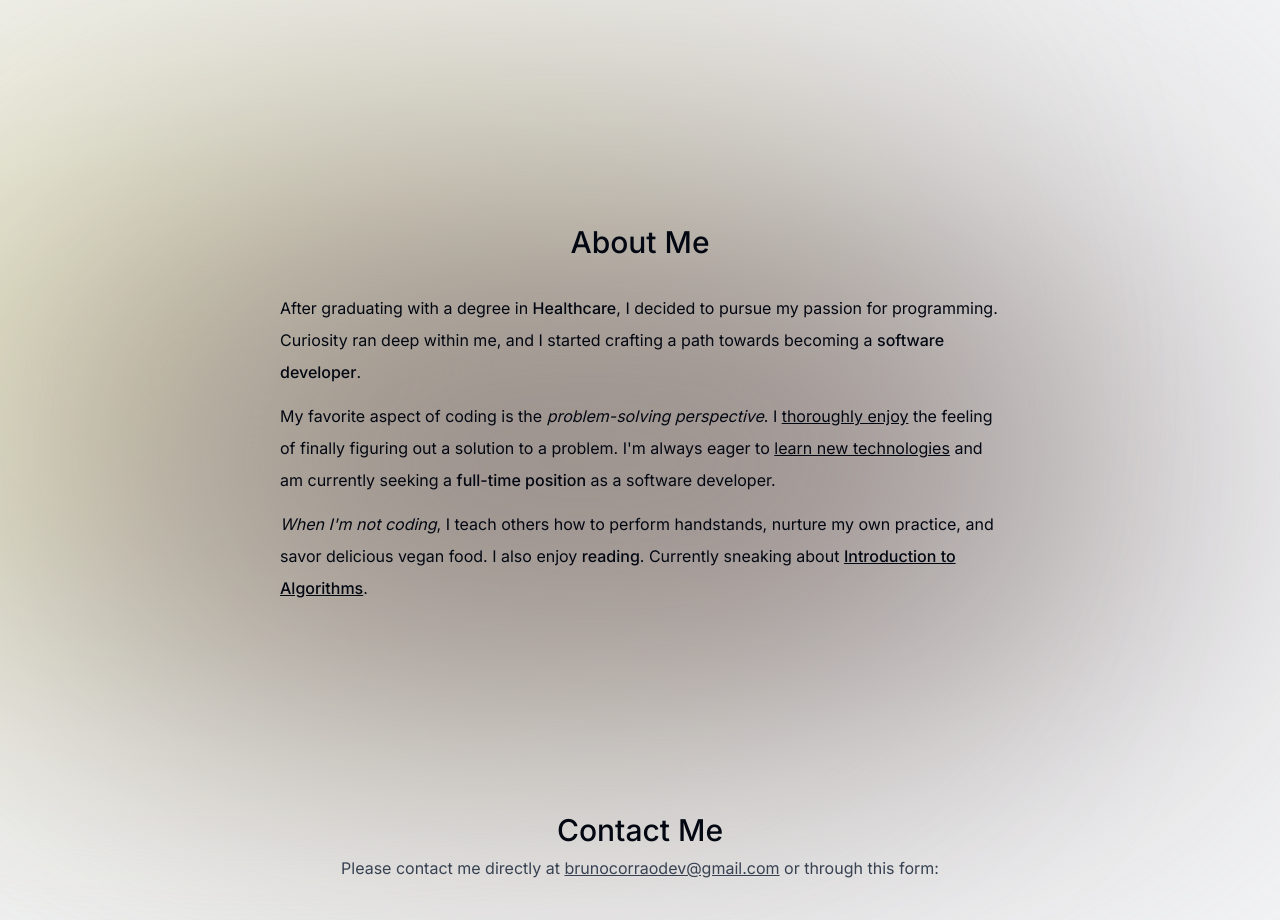
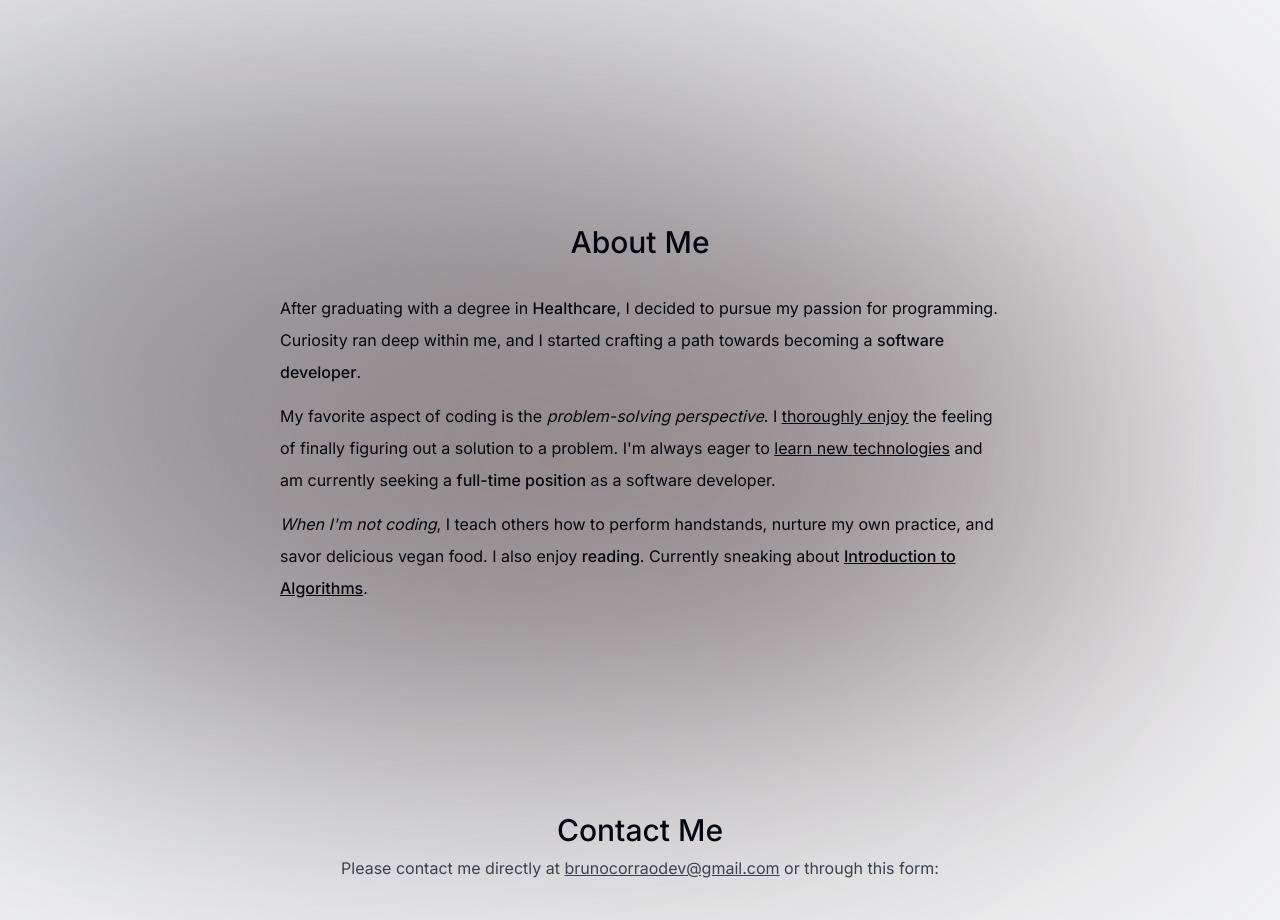
Before and after one commit to imnotseneca/portfolio2.0, a Next.js app: page / in a window 1280 px wide. Shown: the part 3560-4480 px from the top of the page. Built offline with nearby package versions, Linux system fonts and the light colour scheme; no server answers.

Commit message:
small changes on bg-gradient divs for About Section

```diff
--- a/app/globals.css
+++ b/app/globals.css
@@ -19,3 +19,11 @@ html.dark {
     margin: 0 0.3em;
   }
 }
+
+.blue__gradient {
+  background: linear-gradient(180deg, rgba(28, 24, 41, 0.473) 0%, #214d7646 100%);
+}
+
+.white__gradient {
+  background: rgba(255, 255, 255, 0.075);
+}
--- a/components/About.tsx
+++ b/components/About.tsx
@@ -22,9 +22,9 @@ export default function About() {
       id="about"
       className="mb-30 mt-30 max-w-[45rem] leading-8 sm:mb-28 sm:mt-28 scroll-mt-28 relative"
     >
-      <div className="bg-[#ebeabf] absolute top-[-6rem] -z-10 right-[11rem] h-[31.25rem] w-[31.25rem] rounded-full blur-[10rem] sm:w-[68.75rem] dark:bg-[#704d4e]"></div>
+      <div className="blue__gradient absolute top-[-6rem] -z-10 right-[11rem] h-[31.25rem] w-[31.25rem] rounded-full blur-[10rem] sm:w-[68.75rem] dark:blue__gradient"></div>
 
-      <div className="bg-[#8b7f80] absolute top-[-1rem] -z-10 left-[-35rem] h-[31.25rem] w-[50rem] rounded-full blur-[10rem] sm:w-[68.75rem] md:left-[-33rem] lg:left-[-28rem] xl:left-[-15rem] 2xl:left-[-5rem] dark:bg-[#504d34]"></div>
+      <div className="bg-[#8b7f80] absolute top-[-1rem] -z-10 left-[-35rem] h-[31.25rem] w-[50rem] rounded-full blur-[10rem] sm:w-[68.75rem] md:left-[-33rem] lg:left-[-28rem] xl:left-[-15rem] 2xl:left-[-5rem] dark:white__gradient"></div>
 
       <SectionHeading>About me</SectionHeading>
       <p className="mb-3">
```
